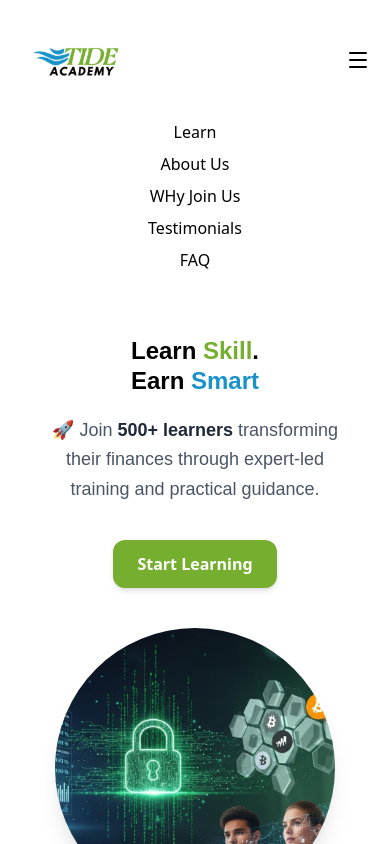
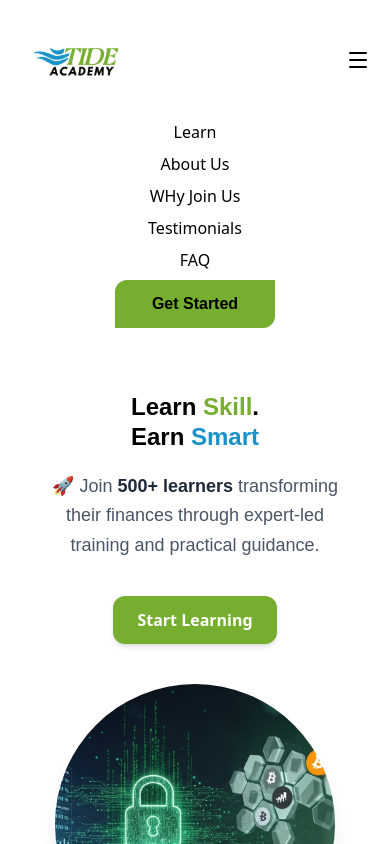
Before and after one commit to FavourWilson/tideacademy, a React (Vite) app: page / in a window 390 px wide. Both pictures are taken after a click on the icon 358 px from the left and 60 px from the top of the page. Shown: the top 844 px of the page. Built offline with nearby package versions, Linux system fonts and the light colour scheme.

Commit message:
added signin link on mobile view

```diff
--- a/src/component/Landingpage/Navbar.tsx
+++ b/src/component/Landingpage/Navbar.tsx
@@ -41,6 +41,7 @@ const Navbar = () => {
             <NavLink to={''}>WHy Join Us</NavLink>
             <NavLink to={''}>Testimonials</NavLink>
             <NavLink to={''}>FAQ</NavLink>
+            <NavLink to={'/sign-in'} className={'rounded-tl-xl rounded-br-xl bg-primary-100 font-bold font-poppins w-40 text-center py-3 px-2'}>Get Started</NavLink>
         </div>
 
         </div>
```
